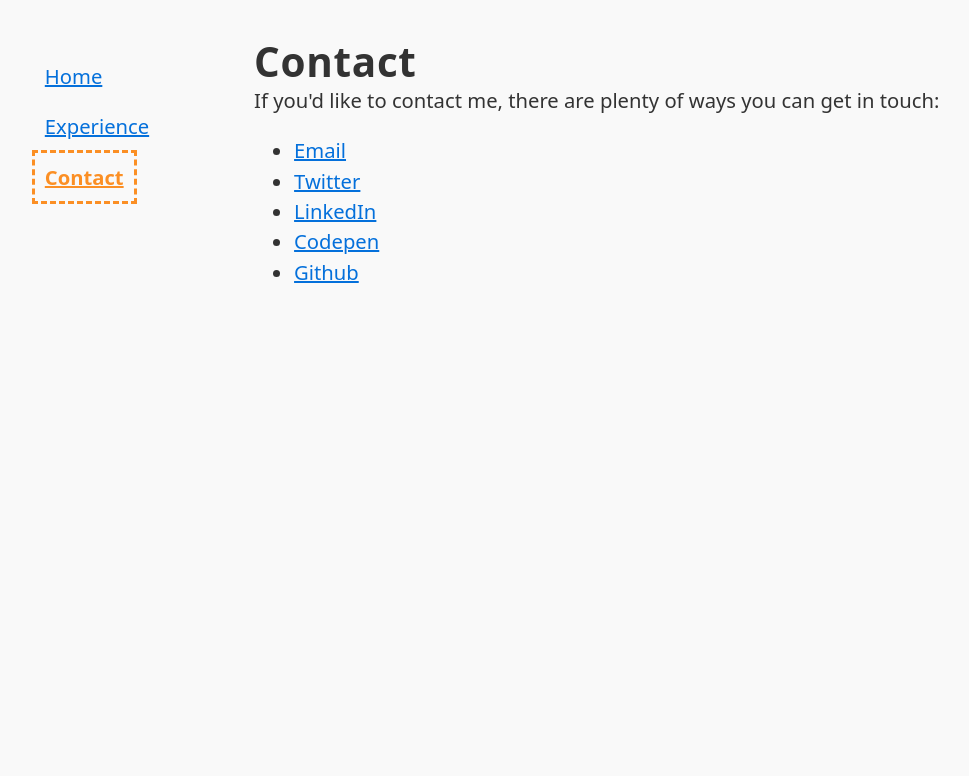
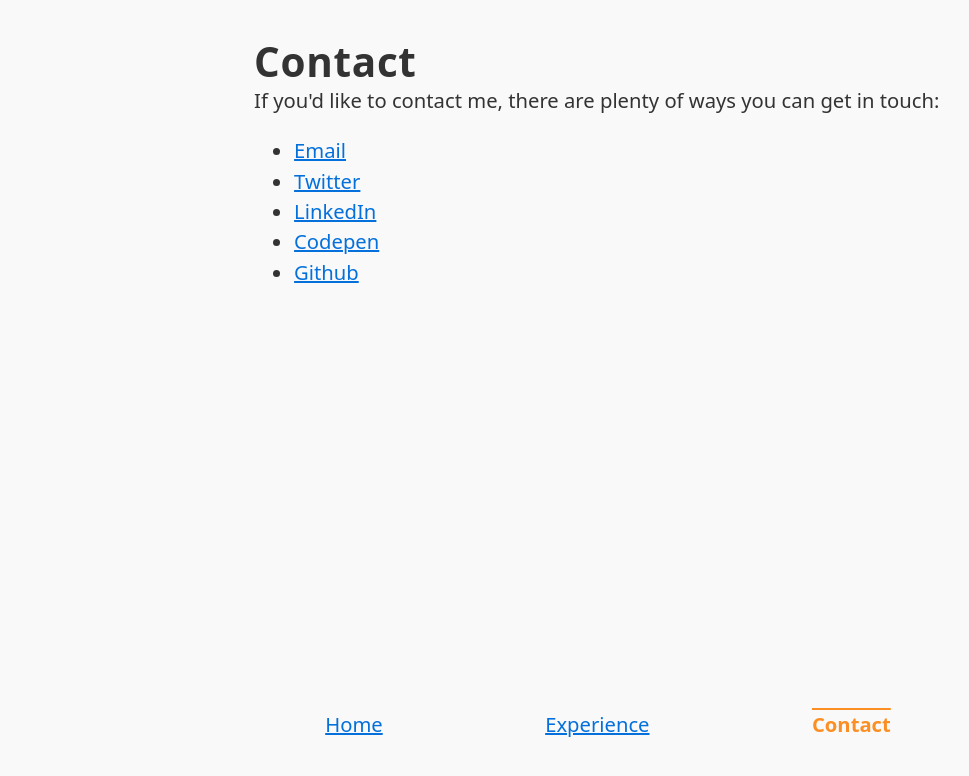
Before and after one commit to ktschmincke/hi-kev.dev, an Eleventy site: page src/contact.md in a window 1280 px wide. Shown: the whole page, without its empty margins (32-1001 px from the left). Built offline with nearby package versions, Linux system fonts and the light colour scheme; Eleventy itself is replaced by a stand-in of ours; files that its build step writes are made by us from their sources.

Commit message:
tweak layout and nav again

```diff
--- a/src/_includes/layouts/base.njk
+++ b/src/_includes/layouts/base.njk
@@ -9,15 +9,17 @@
   <link rel="stylesheet" href="{{ '/css/resume.css' | url }}" />
 </head>
 
-<body>
+<body class="site-grid">
 
   <a href="#main-content" class="skip-link full-bleed">Skip to main content</a>
-
-  {% include 'partials/nav.njk' %}
 
   <main id="main-content">
     {{ content | safe }}
   </main>
+
+  <footer>
+    {% include 'partials/nav.njk' %}
+  </footer>
 </body>
 
 </html>
--- a/src/_includes/partials/nav.njk
+++ b/src/_includes/partials/nav.njk
@@ -1,4 +1,4 @@
-<nav class="[ nav ] [  ]" data-size="sm">
+<nav class="nav">
   <ul class="unstyled-list">
     {% for item in nav %}
       <li {% if item.url === page.url %} aria-current="page" {% endif %}>
--- /dev/null
+++ b/src/sass/blocks/_footer.scss
@@ -0,0 +1,3 @@
+footer {
+  margin-top: auto;
+}
--- a/src/sass/blocks/_index.scss
+++ b/src/sass/blocks/_index.scss
@@ -1,3 +1,4 @@
+@import './footer';
 @import './header';
 @import './intro';
 @import './nav';
--- a/src/sass/blocks/_intro.scss
+++ b/src/sass/blocks/_intro.scss
@@ -9,6 +9,7 @@
     @media (min-width: breakpoint('sm')) {
       float: right;
       max-width: 100%;
+      margin-left: 0.5rem;
     }
   }
 }
--- a/src/sass/blocks/_nav.scss
+++ b/src/sass/blocks/_nav.scss
@@ -1,6 +1,11 @@
 .nav {
+  ul {
+    display: flex;
+    justify-content: space-around;
+  }
+
   li + li {
-    margin-top: 1rem;
+    margin-left: 1rem;
   }
 
   [aria-current='page'] {
@@ -8,8 +13,7 @@
     font-weight: bold;
 
     > a {
-      outline: 3px dashed currentColor;
-      outline-offset: 0.5rem;
+      text-decoration-line: overline;
     }
   }
 }
--- a/src/sass/layouts/_index.scss
+++ b/src/sass/layouts/_index.scss
@@ -1,2 +1,3 @@
 @import './flow';
+@import './site-grid';
 @import './wrapper';
--- /dev/null
+++ b/src/sass/layouts/_site-grid.scss
@@ -0,0 +1,12 @@
+.site-grid {
+  display: grid;
+
+  > * {
+    grid-column: 2;
+  }
+
+  @media (min-width: breakpoint('sm')) {
+    grid-template-columns: 1fr min(35rem, 100%) 1fr;
+    grid-template-rows: auto 1fr;
+  }
+}
--- a/src/sass/style.scss
+++ b/src/sass/style.scss
@@ -14,30 +14,14 @@ body {
   padding: 2rem clamp(2rem, 6vw, 10rem);
   background-color: var(--bg-color);
   color: var(--fg-color);
-
-  grid-template-columns: 1fr min(35rem, 100%) 1fr;
-  grid-template-rows: auto 1fr;
-  gap: 1rem;
-
-  > nav {
-    grid-column: 1;
-  }
-
-  > main {
-    grid-column: 2;
-  }
-
-  @media (min-width: breakpoint('md')) {
-    display: grid;
-  }
 }
 
 .full-bleed {
-  grid-column: 1 / 4;
+  width: 100vw;
+  margin-left: calc(50% - 50vw);
   max-width: none;
-  margin-left: -2rem;
-  margin-right: -2rem;
 }
+
 
 :focus {
   outline: 2px solid currentColor;
```
